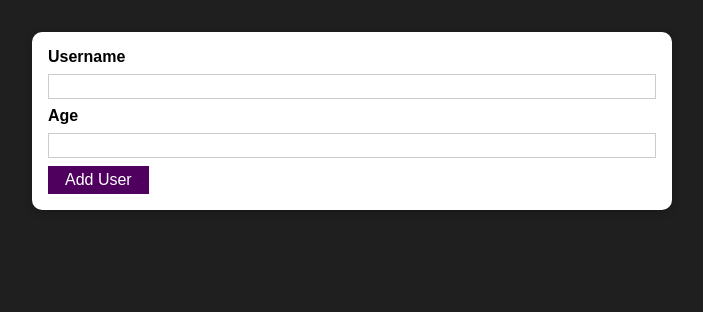
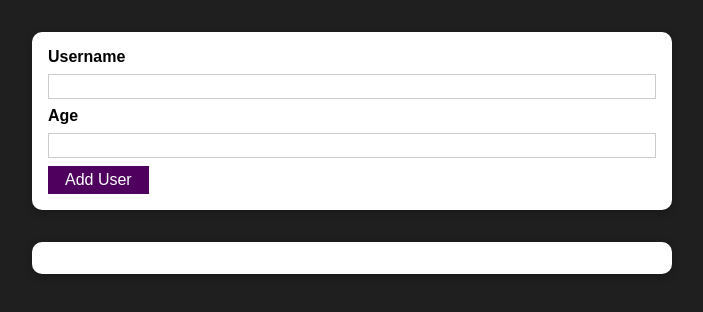
Before and after one commit to aimon7/react-add-user, a React (Create React App) app: page / in a window 1280 px wide. Shown: the top 312 px of the page, without its empty margins (288-991 px from the left). Built offline with nearby package versions, Linux system fonts and the light colour scheme.

Commit message:
Adding a users list component

```diff
--- a/src/App.js
+++ b/src/App.js
@@ -1,13 +1,24 @@
-import React from 'react';
+import React, { useState } from 'react';
 import AddUser from './components/Users/AddUser';
+import UsersList from './components/Users/UsersList';
 
 
 function App() {
-  return (
-    <div>
-        <AddUser />
-    </div>
-  );
+    const initialState = {
+        users: []
+    }
+    const [state, setState] = useState(initialState);
+
+    function usersHandler() {
+
+    }
+
+    return (
+        <div>
+            <AddUser/>
+            <UsersList users={state.users}/>
+        </div>
+    );
 }
 
 export default App;
--- /dev/null
+++ b/src/components/Users/UsersList.js
@@ -0,0 +1,22 @@
+import classes from './UsersList.module.css';
+import Card from '../UI/Card';
+
+function UsersList(props) {
+    const users = props.users.map(user => {
+        return (
+            <li>
+                {user.name} ({user.age} years old)
+            </li>
+        );
+    });
+
+    return (
+        <Card className={classes.users}>
+            <ul>
+                {users}
+            </ul>
+        </Card>
+    )
+}
+
+export default UsersList;
--- /dev/null
+++ b/src/components/Users/UsersList.module.css
@@ -0,0 +1,16 @@
+.users {
+    margin: 2rem auto;
+    width: 90%;
+    max-width: 40rem;
+}
+
+.users ul {
+    list-style: none;
+    padding: 1rem;
+}
+
+.users li {
+    border: 1px solid #ccc;
+    margin: 0.5rem 0;
+    padding: 0.5rem;
+}
```
